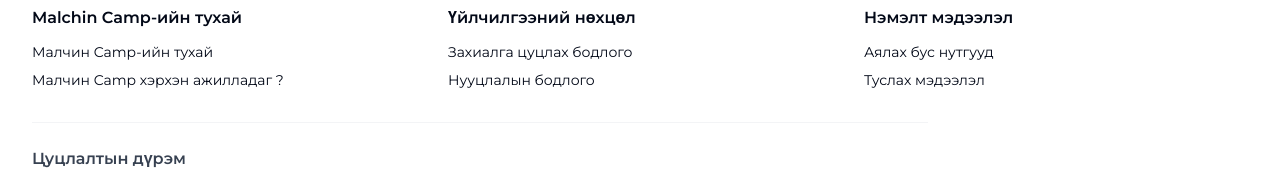
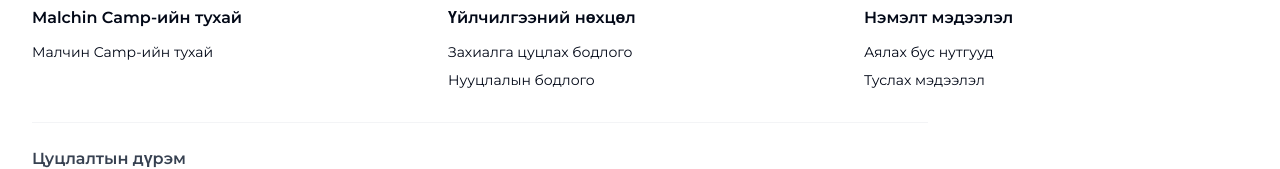
Before and after one commit to anhaa-arch/gerbook-travel-site, a Next.js app: page / in a window 1280 px wide. Shown: the part 1052-1221 px from the top of the page. Built offline with nearby package versions, Linux system fonts and the light colour scheme; no server answers.

Commit message:
Remove How Malchin Camp works link

```diff
--- a/components/footer.tsx
+++ b/components/footer.tsx
@@ -17,14 +17,6 @@ export function Footer() {
                   className="hover:text-green-600 transition-colors inline-block"
                 >
                   Малчин Camp-ийн тухай
-                </a>
-              </li>
-              <li>
-                <a
-                  href="/about"
-                  className="hover:text-green-600 transition-colors inline-block"
-                >
-                  Малчин Camp хэрхэн ажилладаг ?
                 </a>
               </li>
             </ul>
```
